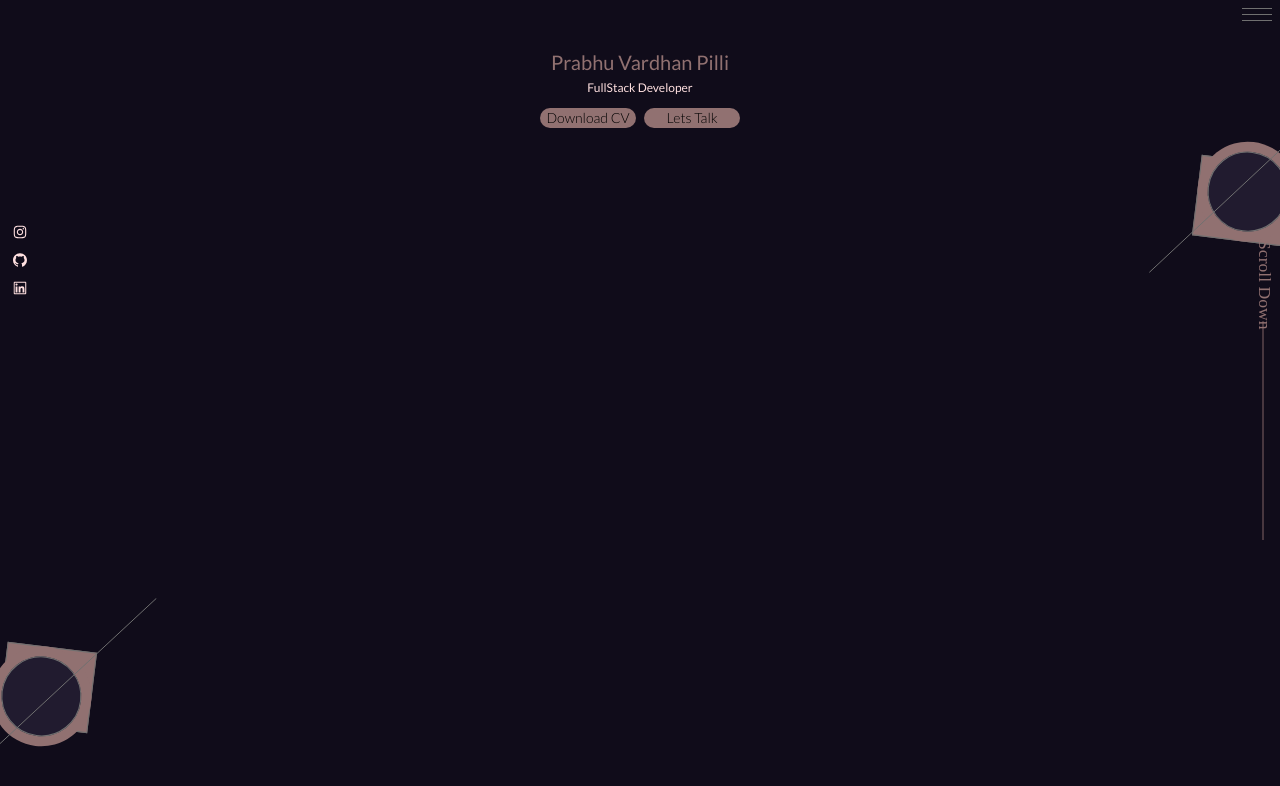
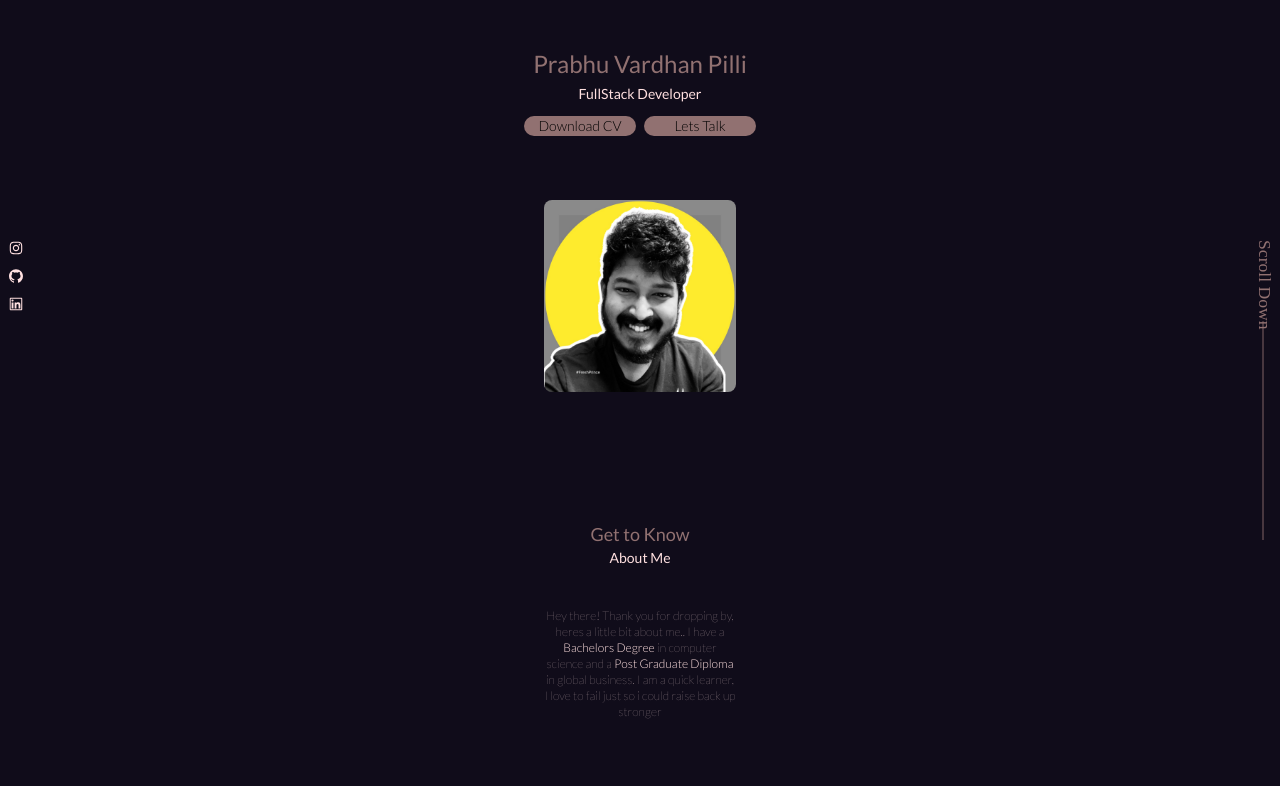
Before and after one commit to S550Stang/portfolio, a React (Create React App) app in the folder client/: page / in a window 1280 px wide. Shown: the top 786 px of the page. Built offline with nearby package versions, Linux system fonts and the light colour scheme.

Commit message:
remove unesesary svg

```diff
--- /dev/null
+++ b/client/src/AboutmePage/AboutMe/index.jsx
@@ -0,0 +1,12 @@
+import React from "react";
+import AboutmeHeader from "../AboutmeHeader";
+import AboutMeDescription from "../AboutMeDescription";
+
+export default function AboutMe() {
+  return (
+    <div>
+      <AboutmeHeader />
+      <AboutMeDescription />
+    </div>
+  );
+}
--- /dev/null
+++ b/client/src/AboutmePage/AboutMeDescription/index.jsx
@@ -0,0 +1,16 @@
+import React from "react";
+
+export default function AboutMeDescription() {
+  return (
+    <div className="flex justify-center items-center mt-10 font-Lato">
+      <p className="inline-block w-48 h-48 text-xs font-thin text-Sulphate text-center leading-4">
+        Hey there! Thank you for dropping by, heres a little bit about me.. I
+        have a <strong className="text-xs font-light">Bachelors Degree</strong>{" "}
+        in computer science and a{" "}
+        <strong className="text-xs font-light">Post Graduate Diploma</strong> in
+        global business. I am a quick learner, I love to fail just so i could
+        raise back up stronger
+      </p>
+    </div>
+  );
+}
--- /dev/null
+++ b/client/src/AboutmePage/AboutmeHeader/index.jsx
@@ -0,0 +1,13 @@
+import React from "react";
+
+export default function AboutmeHeader() {
+  return (
+    <div
+      id="AboutMe"
+      className="flex flex-col justify-center items-center font-Lato mt-32"
+    >
+      <h1 className="text-Copper text-sm sm:text-lg">Get to Know</h1>
+      <h4 className="text-xs sm:text-sm font-normal text-Sulphate">About Me</h4>
+    </div>
+  );
+}
--- /dev/null
+++ b/client/src/AboutmePage/index.js
@@ -0,0 +1,10 @@
+import React from "react";
+import AboutMe from "./AboutMe";
+
+export default function AboutPage() {
+  return (
+    <div id="AboutME">
+      <AboutMe />
+    </div>
+  );
+}
--- a/client/src/App.jsx
+++ b/client/src/App.jsx
@@ -1,10 +1,14 @@
 import React from "react";
 import HeaderTitle from "./HomePage/HeaderComponent/HeaderTitle";
+import AboutPage from "./AboutmePage";
+import ImagePage from "./ImagePage";
 
 export default function App() {
   return (
-    <div>
+    <>
       <HeaderTitle />
-    </div>
+      <ImagePage />
+      <AboutPage />
+    </>
   );
 }
--- a/client/src/HomePage/HamburgerToggle/HamburgerToggle.jsx
+++ b/client/src/HomePage/HamburgerToggle/HamburgerToggle.jsx
@@ -15,7 +15,7 @@ export default function HamburgerToggle() {
         duration: 1,
         type: "spring",
       }}
-      className="fixed top-0 -right-6 z-50 w-40 h-full flex  justify-center items-center bg-gradient-to-tr from-Copper to-transparent bg-opacity-0 backdrop-blur-sm shadow-xl rounded-xl"
+      className="fixed top-0 -right-6 z-50 w-40 h-full flex  justify-center items-center bg-gradient-to-tr from-Copper to-transparent bg-opacity-0 backdrop-blur-sm shadow-xl rounded-xl "
     >
       <ul className="flex flex-col justify-between items-center font-Lato text-xs font-normal text-Sulphate gap-6 mt-44">
         <li>
--- a/client/src/HomePage/HeaderComponent/HeaderTitle.jsx
+++ b/client/src/HomePage/HeaderComponent/HeaderTitle.jsx
@@ -8,6 +8,7 @@ import HamburgerToggle from "../HamburgerToggle/HamburgerToggle";
 export default function HeaderTitle() {
   const [boolean, setBoolean] = useState(false);
   return (
+    <div>
       <div className="relative flex flex-col justify-center items-center font-Lato gap-y-1 mt-12">
         <motion.h1
           animate={{
@@ -25,7 +26,7 @@ export default function HeaderTitle() {
             stiffness: 100,
             damping: 20,
           }}
-        className="text-xl text-Copper "
+          className="text-xl sm:text-2xl text-Copper "
         >
           Prabhu Vardhan Pilli
         </motion.h1>
@@ -45,7 +46,7 @@ export default function HeaderTitle() {
             stiffness: 100,
             damping: 20,
           }}
-        className="text-xs font-normal text-Sulphate"
+          className="text-xs sm:text-sm font-normal text-Sulphate"
         >
           FullStack Developer
         </motion.h4>
@@ -66,7 +67,7 @@ export default function HeaderTitle() {
               stiffness: 100,
               damping: 20,
             }}
-          className="inline-block bg-Copper px-1 w-24 rounded-full font-light text-sm mr-2"
+            className="inline-block bg-Copper px-1 w-24 sm:w-28 rounded-full font-light text-sm  mr-2"
           >
             <a href={CV} download>
               Download CV
@@ -88,17 +89,18 @@ export default function HeaderTitle() {
               stiffness: 100,
               damping: 20,
             }}
-          className="inline-block bg-Copper px-1 w-24 rounded-full font-light text-sm"
+            className="inline-block bg-Copper px-1 w-24 sm:w-28 rounded-full font-light text-sm"
           >
             <a href="#contact">Lets Talk</a>
           </motion.button>
+        </div>
       </div>
 
       {/* HamBurger Menu*/}
       {boolean ? <HamburgerToggle /> : null}
 
       <motion.div
-        className="fixed top-2 right-2 cursor-pointer z-50"
+        className="fixed top-2 right-2 cursor-pointer z-50 sm:hidden"
         onClick={() => setBoolean(!boolean)}
         animate={{
           x: 0,
@@ -157,156 +159,13 @@ export default function HeaderTitle() {
           </g>
         </svg>
       </motion.div>
-      {/* End Of HamBurger Menu*/}
-      <motion.div
-        className="fixed center -right-6 top-32"
-        animate={{
-          x: 0,
-          opacity: 1,
-        }}
-        initial={{
-          x: 100,
-          opacity: -5,
-        }}
-        transition={{
-          ease: "easeInOut",
-          duration: 2,
-          type: "spring",
-          stiffness: 100,
-          damping: 20,
-        }}
-      >
-        <svg
-          xmlns="http://www.w3.org/2000/svg"
-          width="154.683"
-          height="144.73"
-          viewBox="0 0 154.683 144.73"
-        >
-          <g
-            id="Group_22"
-            data-name="Group 22"
-            transform="translate(-248.379 -148.635)"
-          >
-            <g
-              id="Rectangle_1"
-              data-name="Rectangle 1"
-              transform="translate(390.48 186.385) rotate(97)"
-              fill="#917171"
-              stroke="#707070"
-              stroke-width="1"
-            >
-              <rect width="81" height="90" stroke="none" />
-              <rect x="0.5" y="0.5" width="80" height="89" fill="none" />
-            </g>
-            <ellipse
-              id="Ellipse_1"
-              data-name="Ellipse 1"
-              cx="50"
-              cy="50"
-              rx="50"
-              ry="50"
-              transform="translate(402.721 168.745) rotate(97)"
-              fill="#917171"
-            />
-            <g
-              id="Ellipse_2"
-              data-name="Ellipse 2"
-              transform="translate(391.577 177.452) rotate(97)"
-              fill="#211b2f"
-              stroke="#707070"
-              stroke-width="1"
-            >
-              <ellipse cx="40" cy="40" rx="40" ry="40" stroke="none" />
-              <ellipse cx="40" cy="40" rx="39.5" ry="39.5" fill="none" />
-            </g>
-            <line
-              id="Line_1"
-              data-name="Line 1"
-              y1="144"
-              x2="154"
-              transform="translate(248.721 149)"
-              fill="none"
-              stroke="#707070"
-              stroke-width="1"
-            />
-          </g>
-        </svg>
-      </motion.div>
-      <motion.div
-        className="fixed  -left-14 bottom-1"
-        animate={{
-          x: 0,
-          opacity: 1,
-        }}
-        initial={{
-          x: -100,
-          opacity: -5,
-        }}
-        transition={{
-          ease: "easeInOut",
-          duration: 2,
-          type: "spring",
-          stiffness: 100,
-          damping: 20,
-        }}
-      >
-        <svg
-          xmlns="http://www.w3.org/2000/svg"
-          width="212.681"
-          height="197.733"
-          viewBox="0 0 212.681 197.733"
-        >
-          <g
-            id="Group_24"
-            data-name="Group 24"
-            transform="translate(85.34 -430.634)"
-          >
-            <g
-              id="Rectangle_1"
-              data-name="Rectangle 1"
-              transform="translate(-31.48 554.894) rotate(-83)"
-              fill="#917171"
-              stroke="#707070"
-              stroke-width="1"
-            >
-              <rect width="81" height="90" stroke="none" />
-              <rect x="0.5" y="0.5" width="80" height="89" fill="none" />
-            </g>
-            <circle
-              id="Ellipse_1"
-              data-name="Ellipse 1"
-              cx="50"
-              cy="50"
-              r="50"
-              transform="translate(-43.721 572.534) rotate(-83)"
-              fill="#917171"
-            />
-            <g
-              id="Ellipse_2"
-              data-name="Ellipse 2"
-              transform="translate(-32.577 563.827) rotate(-83)"
-              fill="#211b2f"
-              stroke="#707070"
-              stroke-width="1"
-            >
-              <circle cx="40" cy="40" r="40" stroke="none" />
-              <circle cx="40" cy="40" r="39.5" fill="none" />
-            </g>
-            <line
-              id="Line_2"
-              data-name="Line 2"
-              y1="197"
-              x2="212"
-              transform="translate(-85 431)"
-              fill="none"
-              stroke="#707070"
-              stroke-width="1"
-            />
-          </g>
-        </svg>
-      </motion.div>
+      {/* End Of HamBurger Menu */}
+      {/* Rectangle right side vector graphic and scroll down graphic*/}
+
+      {/* end of Rectangle right side vector graphic and scroll down graphic*/}
+      <ScrollDown />
+      {/* end of Rectangle left side vector graphic */}
       <Socials />
-      <ScrollDown />
     </div>
   );
 }
--- a/client/src/HomePage/Socials/Socials.jsx
+++ b/client/src/HomePage/Socials/Socials.jsx
@@ -9,7 +9,7 @@ import {
 export default function Socials() {
   return (
     <motion.div
-      className="flex flex-col justify-between items-center gap-3 text-Sulphate fixed left-3 top-56"
+      className="flex flex-col justify-between items-center gap-3 text-Sulphate fixed left-2 top-60 cursor-pointer "
       animate={{
         x: 0,
         opacity: 1,
--- /dev/null
+++ b/client/src/ImagePage/ImageComponent/index.jsx
@@ -0,0 +1,26 @@
+import React from "react";
+import { motion } from "framer-motion";
+import Me from "../../assets/ME.jpg";
+
+export default function DisplayPicture() {
+  return (
+    <motion.div
+      animate={{
+        opacity: 1,
+      }}
+      initial={{
+        opacity: -5,
+      }}
+      transition={{
+        ease: "easeOut",
+        duration: 2,
+        type: "tween",
+        stiffness: 100,
+        damping: 20,
+      }}
+      className="flex justify-center items-center mt-16"
+    >
+      <img className="w-48 h-48 rounded-lg" src={Me} alt="myProfilePicture" />
+    </motion.div>
+  );
+}
--- /dev/null
+++ b/client/src/ImagePage/index.js
@@ -0,0 +1,10 @@
+import React from "react";
+import DisplayPicture from "./ImageComponent";
+
+export default function ImagePage() {
+  return (
+    <div>
+      <DisplayPicture />
+    </div>
+  );
+}
--- a/client/src/index.js
+++ b/client/src/index.js
@@ -1,6 +1,7 @@
 import React from "react";
 import ReactDOM from "react-dom";
 import App from "./App";
+
 import "./index.css";
 
 ReactDOM.render(<App />, document.getElementById("root"));
```
Also changed, not shown: client/src/assets/ME.jpg (added). Lines whose indentation alone changed are shown as unchanged.
